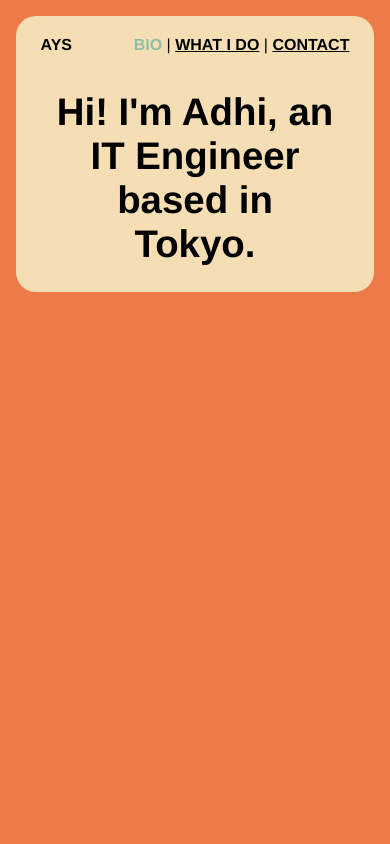
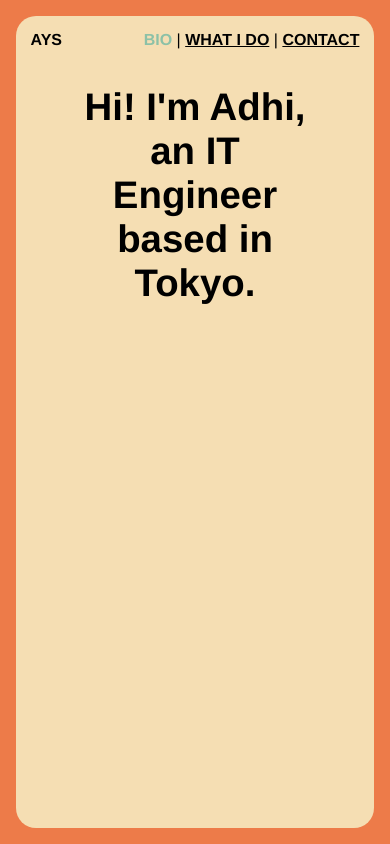
Before and after one commit to adhiyudanas/adhiyudanasvarajati, a Vue app: page /#/ in a window 390 px wide. Built offline with nearby package versions, Linux system fonts and the light colour scheme.

Commit message:
add responsive

```diff
--- a/src/styles/base/_basic.scss
+++ b/src/styles/base/_basic.scss
@@ -16,3 +16,7 @@ body {
     background-color: $container-background;
     border-radius: 20px;
 }
+
+.main-wrapper {
+    min-height: calc(100vh - 8vw);
+}
--- a/src/styles/layouts/_BioContents.scss
+++ b/src/styles/layouts/_BioContents.scss
@@ -1,6 +1,7 @@
 .bio-wrapper {
     .introduction {
       margin: 0.67em;
+      font-size: 2rem;
     }
 }
 
--- a/src/styles/layouts/_Header.scss
+++ b/src/styles/layouts/_Header.scss
@@ -7,6 +7,8 @@ header {
     }
 
     #nav {
+
+      padding: 15px 15px 10px 15px;
 
       ul {
         display: flex;
```
